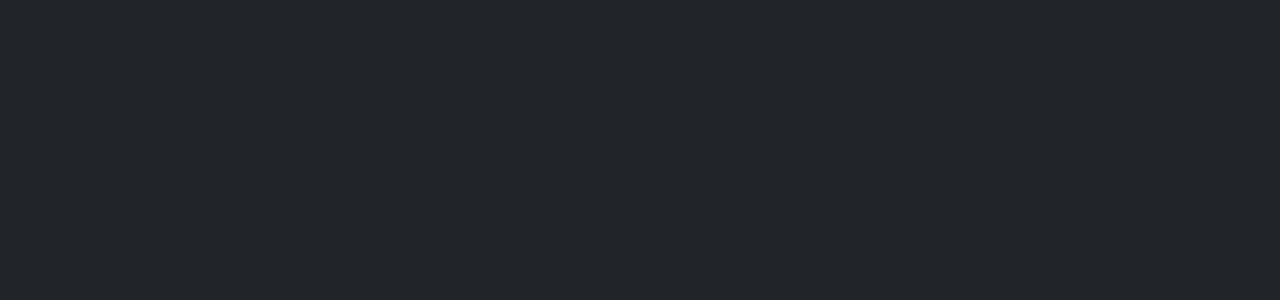
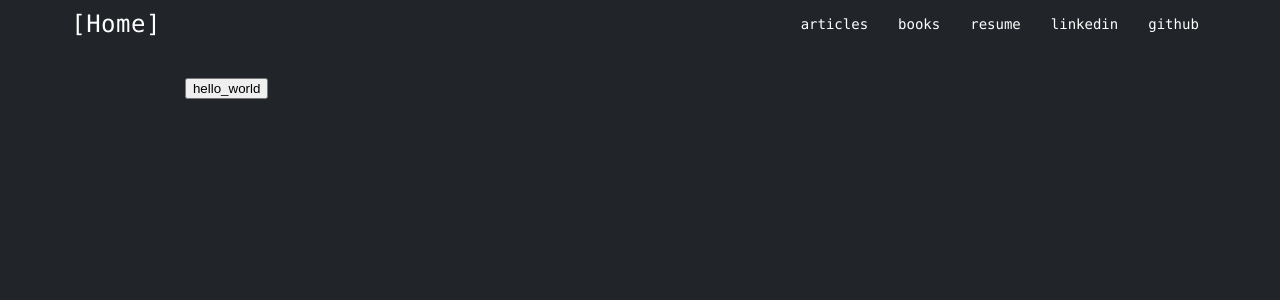
Before and after one commit to danielHett/personal-website, a React (Vite) app: page /articles in a window 1280 px wide. Before the commit this address had no page. Shown: the top 300 px of the page. Built offline with nearby package versions, Linux system fonts and the light colour scheme.

Commit message:
Crude code for articles

```diff
--- a/package.json
+++ b/package.json
@@ -10,6 +10,7 @@
     "preview": "vite preview"
   },
   "dependencies": {
+    "markdown-to-jsx": "^7.7.2",
     "react": "^18.3.1",
     "react-dom": "^18.3.1",
     "react-router": "^7.0.2"
--- a/src/components/Navbar/Navbar.jsx
+++ b/src/components/Navbar/Navbar.jsx
@@ -5,7 +5,7 @@
   let navigate = useNavigate();
 
   const options = [
-    // { label: 'snippits', onClick: () => navigate('/snippits') },
+    { label: 'articles', onClick: () => navigate('/articles') },
     { label: 'books', onClick: () => navigate('/books') },
     { label: 'resume', onClick: () => window.open('/official_resume.pdf') },
     { label: 'linkedin', onClick: () => window.open('https://www.linkedin.com/in/daniel-hettinger/') },
--- a/src/main.jsx
+++ b/src/main.jsx
@@ -4,6 +4,8 @@
 import App from './App.jsx';
 import Home from './pages/Home/Home.jsx';
 import Books from './pages/Books/Books.jsx';
+import Articles from './pages/Articles/Articles.jsx';
+import Article from './pages/Article/Article.jsx';
 
 createRoot(document.getElementById('root')).render(
   <StrictMode>
@@ -11,7 +13,9 @@
       <Routes>
         <Route path="/" element={<App />}>
           <Route path="/" element={<Home />} />
-          <Route path="/snippits" element={<div>TODO: Add writings here.</div>} />
+          <Route path="/articles" element={<Articles />}>
+            <Route path="/articles/:article" />
+          </Route>
           <Route path="/books" element={<Books />} />
         </Route>
       </Routes>
--- /dev/null
+++ b/src/pages/Article/Article.jsx
@@ -0,0 +1,24 @@
+import { useState, useEffect } from 'react';
+import { useNavigate } from 'react-router';
+import Markdown from 'markdown-to-jsx';
+
+const Article = ({ name }) => {
+  const [content, setContent] = useState(null);
+  let navigate = useNavigate();
+
+  useEffect(() => {
+    if (!content)
+      fetch(`/writings/${name}`)
+        .then((res) => res.text())
+        .then((text) => setContent(text));
+  });
+
+  return (
+    <>
+      <button onClick={() => navigate('/articles')}>back</button>
+      {content ? <Markdown>{content}</Markdown> : 'Loading...'}
+    </>
+  );
+};
+
+export default Article;
--- /dev/null
+++ b/src/pages/Articles/Articles.jsx
@@ -0,0 +1,28 @@
+import { useNavigate, useParams, Outlet } from 'react-router';
+import Article from '../Article/Article.jsx';
+
+// TODO: Can I fetch from the server? For now just hardcode these.
+const names = ['hello_world'];
+
+const Articles = () => {
+  let navigate = useNavigate();
+  let { article } = useParams();
+
+  const handleClick = (name) => navigate(`/articles/${name}`);
+
+  return (
+    <>
+      {article ? (
+        <Article name={article} />
+      ) : (
+        names.map((name) => (
+          <button key={name} onClick={() => handleClick(name)}>
+            {name}
+          </button>
+        ))
+      )}
+    </>
+  );
+};
+
+export default Articles;
--- a/src/pages/Books/Books.css
+++ b/src/pages/Books/Books.css
@@ -2,6 +2,7 @@
     display: flex;
     flex-direction: row;
     flex-wrap: wrap;
+    justify-content: flex-start;
     gap: 30px;
 }
 
```
Also changed, not shown: 2 other files (tests, documents, lock files or other folders).
